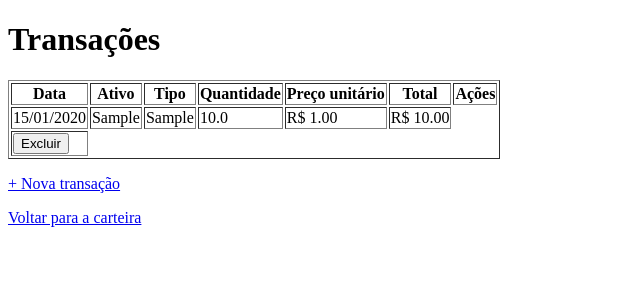
After one commit to fredhansenads/SantusPYF, a Flask app: page /transacoes in a window 1280 px wide. The commit adds this page. Shown: the top 300 px of the page, without its empty margins (0-640 px from the left). Run offline with Flask 3, Linux system fonts and the light colour scheme; tables that the repository leaves empty hold one stand-in row (values such as "Sample post").

Commit message:
crud de trasacoes

```diff
--- a/app.py
+++ b/app.py
@@ -1,5 +1,6 @@
 from flask import Flask, render_template, request, redirect, url_for
-from models import db, Ativo
+from models import db, Ativo, Transacao
+from datetime import date
 
 app = Flask(__name__)
 app.config["SQLALCHEMY_DATABASE_URI"] = "sqlite:///carteira.db"
@@ -45,6 +46,36 @@ def excluir_ativo(id):
     db.session.commit()
     return redirect(url_for("pagina_inicial"))
 
+
+@app.route("/transacoes")
+def listar_transacoes():
+    transacoes = Transacao.query.order_by(Transacao.data).all()
+    return render_template("transacoes.html", transacoes=transacoes)
+
+
+@app.route("/transacoes/nova", methods=["GET", "POST"])
+def nova_transacao():
+    if request.method == "POST":
+        transacao = Transacao(
+            ativo_id=int(request.form["ativo_id"]),
+            data=date.fromisoformat(request.form["data"]),
+            tipo=request.form["tipo"],
+            quantidade=float(request.form["quantidade"]),
+            preco_unitario=float(request.form["preco_unitario"]),
+        )
+        db.session.add(transacao)
+        db.session.commit()
+        return redirect(url_for("listar_transacoes"))
+    ativos = Ativo.query.all()
+    return render_template("nova_transacao.html", ativos=ativos)
+
+@app.route("/transacoes/excluir/<int:id>", methods=["POST"])
+def excluir_transacao(id):
+    transacao = Transacao.query.get_or_404(id)
+    db.session.delete(transacao)
+    db.session.commit()
+    return redirect(url_for("listar_transacoes"))
+
 @app.route("/sobre")
 def sobre():
     return "Projeto de estudo de Python para finanças"
--- a/templates/ativos.html
+++ b/templates/ativos.html
@@ -19,7 +19,7 @@
             <td>{{ ativo.ticker }}</td>
             <td>{{ ativo.nome }}</td>
             <td>{{ ativo.tipo }}</td>
-            <td>                                            <!-- célula alterada: -->
+            <td>
                 <a href="/editar/{{ ativo.id }}">Editar</a>
                 <form method="POST" action="/excluir/{{ ativo.id }}"
                       style="display:inline"
@@ -27,11 +27,12 @@
                     <button type="submit">Excluir</button>
                 </form>
             </td>
+
         {% endfor %}
         </tr>
     </table>
 
     <p><a href="/novo">+ Cadastrar novo ativo</a></p>
-
+    <p><a href="/transacoes">Ver transações</a></p>
 </body>
 </html>
--- /dev/null
+++ b/templates/transacoes.html
@@ -0,0 +1,42 @@
+<!DOCTYPE html>
+<html lang="pt-BR">
+<head>
+    <meta charset="UTF-8">
+    <title>Transações</title>
+</head>
+<body>
+    <h1>Transações</h1>
+
+    <table border="1">
+        <tr>
+            <th>Data</th>
+            <th>Ativo</th>
+            <th>Tipo</th>
+            <th>Quantidade</th>
+            <th>Preço unitário</th>
+            <th>Total</th>
+            <th>Ações</th>
+        </tr>
+        {% for t in transacoes %}
+        <tr>
+            <td>{{ t.data.strftime("%d/%m/%Y") }}</td>
+            <td>{{ t.ativo.ticker }}</td>
+            <td>{{ t.tipo }}</td>
+            <td>{{ t.quantidade }}</td>
+            <td>R$ {{ "%.2f"|format(t.preco_unitario) }}</td>
+            <td>R$ {{ "%.2f"|format(t.quantidade * t.preco_unitario) }}</td>
+        </tr>
+        <td>
+            <form method="POST" action="/transacoes/excluir/{{ t.id }}"
+                      style="display:inline"
+                      onsubmit="return confirm('Excluir esta transação de {{ t.ativo.ticker }}?')">
+                    <button type="submit">Excluir</button>
+            </form>
+        </td>
+        {% endfor %}
+    </table>
+
+    <p><a href="/transacoes/nova">+ Nova transação</a></p>
+    <p><a href="/">Voltar para a carteira</a></p>
+</body>
+</html>
```
Also changed, not shown: templates/nova_transacao.html (added, +38 -0 lines).
